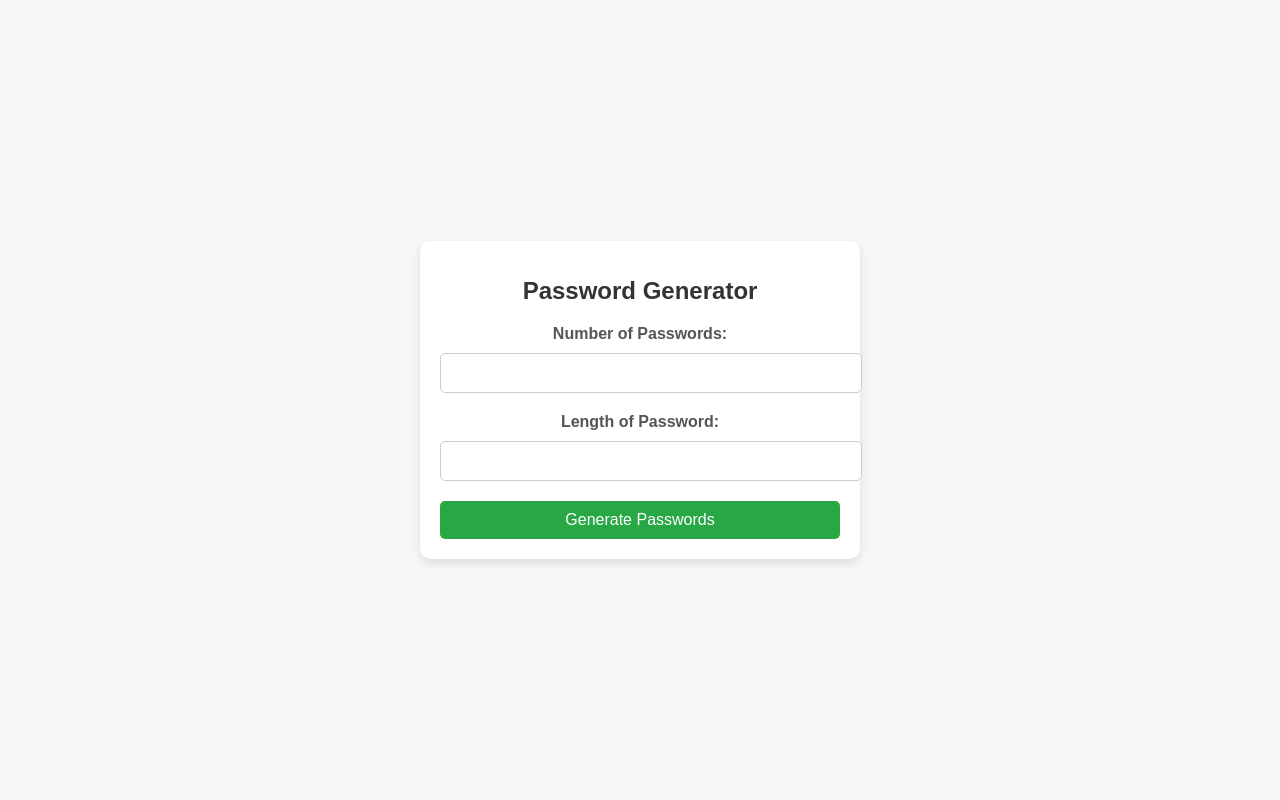
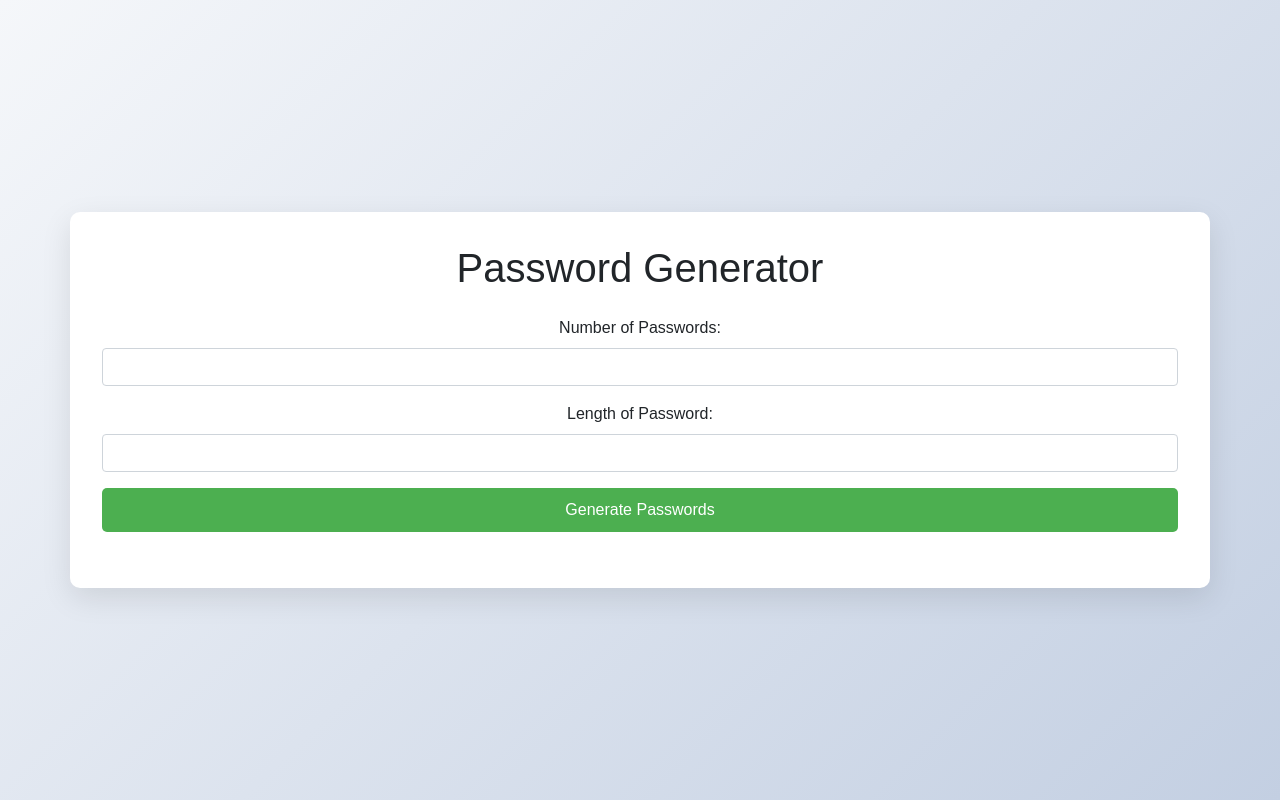
Before and after one commit to eatulrajput/PassGen, a Django app: page / in a window 1280 px wide. Run offline with Django 5.2, Linux system fonts and the light colour scheme; some libraries are stand-ins or nearby versions.

Commit message:
Update CSS

```diff
--- a/passgen/templates/index.html
+++ b/passgen/templates/index.html
@@ -4,121 +4,83 @@
     <meta charset="UTF-8">
     <meta name="viewport" content="width=device-width, initial-scale=1.0">
     <title>Password Generator</title>
+    <link href="https://stackpath.bootstrapcdn.com/bootstrap/4.5.2/css/bootstrap.min.css" rel="stylesheet">
     <style>
         body {
-            font-family: Arial, sans-serif;
-            background-color: #f4f7f6;
-            margin: 0;
-            padding: 0;
+            background: linear-gradient(135deg, #f5f7fa 0%, #c3cfe2 100%);
             display: flex;
             justify-content: center;
             align-items: center;
             height: 100vh;
+            margin: 0;
+            font-family: 'Arial', sans-serif;
         }
-
         .container {
-            background-color: white;
-            padding: 20px;
+            background: white;
+            padding: 2rem;
             border-radius: 10px;
-            box-shadow: 0 4px 8px rgba(0, 0, 0, 0.1);
-            text-align: center;
-            max-width: 400px;
-            width: 100%;
+            box-shadow: 0 10px 30px rgba(0, 0, 0, 0.1);
+            animation: fadeIn 1s ease-in-out;
+            width: 50%%;
         }
-
-        h1 {
-            color: #333;
-            font-size: 24px;
-            margin-bottom: 20px;
+        @keyframes fadeIn {
+            from { opacity: 0; transform: translateY(-20px); }
+            to { opacity: 1; transform: translateY(0); }
         }
-
-        form {
-            display: flex;
-            flex-direction: column;
+        .btn-custom {
+            background: #4CAF50;
+            border: none;
+            color: white;
+            padding: 10px 20px;
+            border-radius: 5px;
+            transition: background 0.3s ease, transform 0.3s ease;
         }
-
-        label {
-            margin-bottom: 10px;
-            font-weight: bold;
-            color: #555;
+        .btn-custom:hover {
+            background: #45a049;
+            transform: scale(1.05);
         }
-
-        input[type="number"] {
-            padding: 10px;
-            font-size: 16px;
-            border: 1px solid #ccc;
+        .btn-copy {
+            background: #007bff;
+            border: none;
+            color: white;
+            padding: 5px 10px;
             border-radius: 5px;
-            margin-bottom: 20px;
-            width: 100%;
+            transition: background 0.3s ease, transform 0.3s ease;
         }
-
-        button {
-            padding: 10px;
-            font-size: 16px;
-            background-color: #28a745;
-            color: white;
-            border: none;
-            border-radius: 5px;
-            cursor: pointer;
-            transition: background-color 0.3s ease;
-        }
-
-        button:hover {
-            background-color: #218838;
-        }
-
-        ul {
-            list-style-type: none;
-            padding: 0;
-        }
-
-        li {
-            background-color: #f9f9f9;
-            margin-bottom: 10px;
-            padding: 10px;
-            border-radius: 5px;
-            font-size: 16px;
-            display: flex;
-            justify-content: space-between;
-            align-items: center;
-        }
-
-        li button {
-            background-color: #007bff;
-            padding: 5px 10px;
-            font-size: 14px;
-            color: white;
-            border-radius: 3px;
-            border: none;
-            cursor: pointer;
-        }
-
-        li button:hover {
-            background-color: #0056b3;
+        .btn-copy:hover {
+            background: #0056b3;
+            transform: scale(1.05);
         }
     </style>
 </head>
 <body>
 
-    <div class="container">
-        <h1>Password Generator</h1>
+    <div class="container text-center">
+        <h1 class="mb-4">Password Generator</h1>
 
-        <form method="POST">
+        <form method="POST" class="mb-4">
             {% csrf_token %}
-            <label for="num_passwords">Number of Passwords:</label>
-            <input type="number" id="num_passwords" name="num_passwords" required>
+            <div class="form-group">
+                <label for="num_passwords">Number of Passwords:</label>
+                <input type="number" id="num_passwords" name="num_passwords" class="form-control" required>
+            </div>
 
-            <label for="length_password">Length of Password:</label>
-            <input type="number" id="length_password" name="length_password" required>
+            <div class="form-group">
+                <label for="length_password">Length of Password:</label>
+                <input type="number" id="length_password" name="length_password" class="form-control" required>
+            </div>
 
-            <button type="submit">Generate Passwords</button>
+            <button type="submit" class="btn btn-custom btn-block">Generate Passwords</button>
         </form>
 
         {% if passwords %}
-            <h2>Generated Passwords:</h2>
-            <ul>
+            <h2 class="mb-3">Generated Passwords:</h2>
+            <ul class="list-group">
                 {% for pwd in passwords %}
-                    <li>{{ pwd }} <button onclick="copyToClipboard('{{ pwd }}')">Copy</button></li>
+                    <li class="list-group-item d-flex justify-content-between align-items-center">
+                        {{ pwd }}
+                        <button class="btn btn-copy btn-sm" onclick="copyToClipboard('{{ pwd }}')">Copy</button>
+                    </li>
                 {% endfor %}
             </ul>
         {% endif %}
@@ -134,5 +96,6 @@
         }
     </script>
 
-</body>
-</html>
+    <script src="https://code.jquery.com/jquery-3.5.1.slim.min.js"></script>
+    <script src="https://cdn.jsdelivr.net/npm/@popperjs/core@2.5.4/dist/umd/popper.min.js"></script>
+    <script src="https://stackpath.bootstrapcdn.com/bootstrap/4.5.2/js/bootstrap.min
--- /dev/null
+++ b/requirements.txt
@@ -0,0 +1,3 @@
+asgiref==3.8.1
+Django==5.1.5
+sqlparse==0.5.3
```
